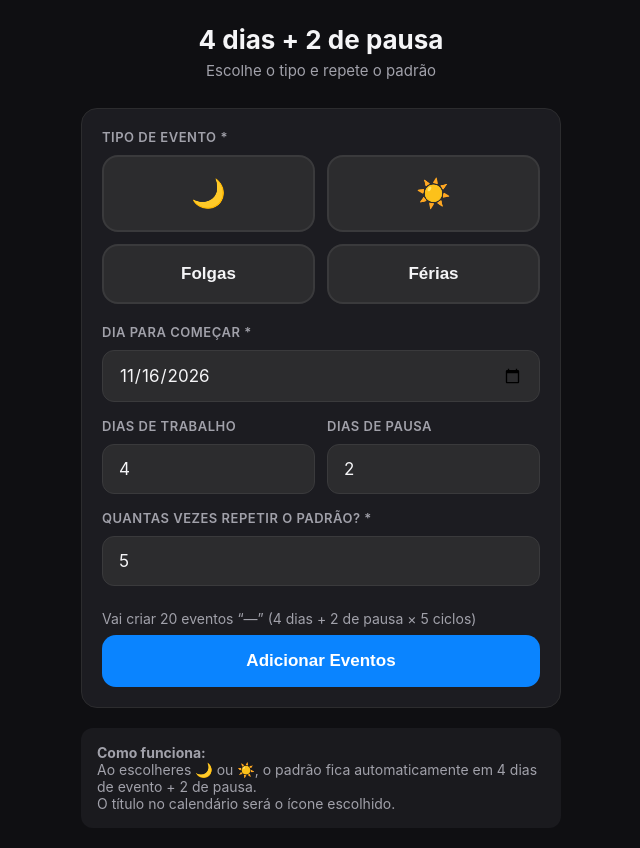
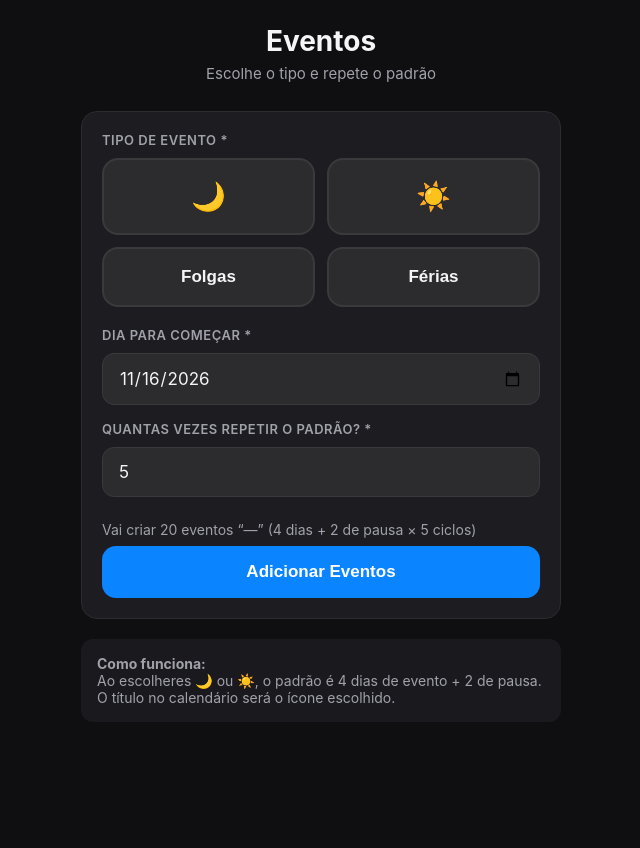
Before and after one commit to new0pec/Eventos, a plain HTML site: page padrao-4-2.html in a window 1280 px wide. Shown: the whole page, without its empty margins (319-959 px from the left). After the commit the page ends 800 px from the top, so only its background shows below. Drawn offline with Linux system fonts and the light colour scheme.

Commit message:
Título para Eventos e esconde dias de trabalho/pausa

```diff
--- a/padrao-4-2.html
+++ b/padrao-4-2.html
@@ -5,7 +5,7 @@
 <meta name="viewport" content="width=device-width, initial-scale=1.0, viewport-fit=cover">
 <meta name="apple-mobile-web-app-capable" content="yes">
 <meta name="apple-mobile-web-app-status-bar-style" content="black-translucent">
-<title>4 dias + 2 de pausa</title>
+<title>Eventos</title>
 <style>
   :root {
     --bg: #0f0f12;
@@ -28,7 +28,7 @@
   }
   .container { max-width: 480px; margin: 0 auto; padding: 24px 0 40px; }
   header { text-align: center; margin-bottom: 28px; }
-  header h1 { font-size: 26px; font-weight: 700; margin-bottom: 6px; }
+  header h1 { font-size: 28px; font-weight: 700; margin-bottom: 6px; }
   header p { color: var(--text-secondary); font-size: 15px; }
   .card { background: var(--card); border-radius: var(--radius); padding: 20px; border: 1px solid var(--border); }
   label { display: block; font-size: 13px; font-weight: 600; color: var(--text-secondary); margin-bottom: 10px; text-transform: uppercase; letter-spacing: 0.5px; }
@@ -65,8 +65,6 @@
     outline: none; margin-bottom: 16px; appearance: none; -webkit-appearance: none;
   }
   input:focus { border-color: var(--accent); }
-  .row { display: flex; gap: 12px; }
-  .row > div { flex: 1; }
   button.primary {
     width: 100%; background: var(--accent); color: white; border: none; border-radius: 14px;
     padding: 16px; font-size: 17px; font-weight: 600; cursor: pointer; margin-top: 8px;
@@ -81,7 +79,7 @@
 <body>
 <div class="container">
   <header>
-    <h1>4 dias + 2 de pausa</h1>
+    <h1>Eventos</h1>
     <p>Escolhe o tipo e repete o padrão</p>
   </header>
   <form id="eventForm" class="card">
@@ -97,17 +95,6 @@
     <label for="startDate">Dia para começar *</label>
     <input type="date" id="startDate" required>
 
-    <div class="row">
-      <div>
-        <label for="workDays">Dias de trabalho</label>
-        <input type="number" id="workDays" min="1" max="14" value="4">
-      </div>
-      <div>
-        <label for="offDays">Dias de pausa</label>
-        <input type="number" id="offDays" min="1" max="14" value="2">
-      </div>
-    </div>
-
     <label for="cycles">Quantas vezes repetir o padrão? *</label>
     <input type="number" id="cycles" min="1" max="50" value="5" required>
 
@@ -117,7 +104,7 @@
   </form>
   <div class="help">
     <strong>Como funciona:</strong><br>
-    Ao escolheres 🌙 ou ☀️, o padrão fica automaticamente em 4 dias de evento + 2 de pausa.<br>
+    Ao escolheres 🌙 ou ☀️, o padrão é 4 dias de evento + 2 de pausa.<br>
     O título no calendário será o ícone escolhido.
   </div>
 </div>
@@ -126,8 +113,6 @@ const startInput = document.getElementById('startDate');
 startInput.value = new Date().toISOString().split('T')[0];
 
 const titleInput = document.getElementById('title');
-const workInput = document.getElementById('workDays');
-const offInput = document.getElementById('offDays');
 const cyclesInput = document.getElementById('cycles');
 const previewEl = document.getElementById('preview');
 const typeButtons = document.querySelectorAll('.type-btn');
@@ -140,24 +125,17 @@ typeButtons.forEach(btn => {
     btn.classList.add('selected');
     selectedTitle = btn.dataset.value;
     titleInput.value = selectedTitle;
-
-    if (selectedTitle === '🌙' || selectedTitle === '☀️') {
-      workInput.value = 4;
-      offInput.value = 2;
-    }
     updatePreview();
   });
 });
 
 function updatePreview() {
-  const w = parseInt(workInput.value) || 4;
-  const o = parseInt(offInput.value) || 2;
   const c = parseInt(cyclesInput.value) || 1;
-  const total = w * c;
+  const total = 4 * c;
   const titleText = selectedTitle || '—';
-  previewEl.textContent = `Vai criar ${total} eventos “${titleText}” (${w} dias + ${o} de pausa × ${c} ciclos)`;
+  previewEl.textContent = `Vai criar ${total} eventos “${titleText}” (4 dias + 2 de pausa × ${c} ciclos)`;
 }
-[workInput, offInput, cyclesInput].forEach(el => el.addEventListener('input', updatePreview));
+cyclesInput.addEventListener('input', updatePreview);
 updatePreview();
 
 function toICSDate(date, dateOnly) {
@@ -183,8 +161,8 @@ document.getElementById('eventForm').addEventListener('submit', function(e) {
   e.preventDefault();
   const title = titleInput.value;
   const dateVal = startInput.value;
-  const workDays = parseInt(workInput.value) || 4;
-  const offDays = parseInt(offInput.value) || 2;
+  const workDays = 4;
+  const offDays = 2;
   const cycles = parseInt(cyclesInput.value) || 1;
   if (!title || !dateVal || cycles < 1) {
     showStatus('Escolhe o tipo e a data.', 'error');
@@ -197,7 +175,7 @@ document.getElementById('eventForm').addEventListener('submit', function(e) {
   const lines = [
     'BEGIN:VCALENDAR',
     'VERSION:2.0',
-    'PRODID:-//Padrao42//iPhone//PT',
+    'PRODID:-//Eventos//iPhone//PT',
     'CALSCALE:GREGORIAN',
     'METHOD:PUBLISH'
   ];
@@ -242,7 +220,7 @@ document.getElementById('eventForm').addEventListener('submit', function(e) {
   } else {
     const a = document.createElement('a');
     a.href = url;
-    a.download = 'padrao-eventos.ics';
+    a.download = 'eventos.ics';
     document.body.appendChild(a);
     a.click();
     document.body.removeChild(a);
```
